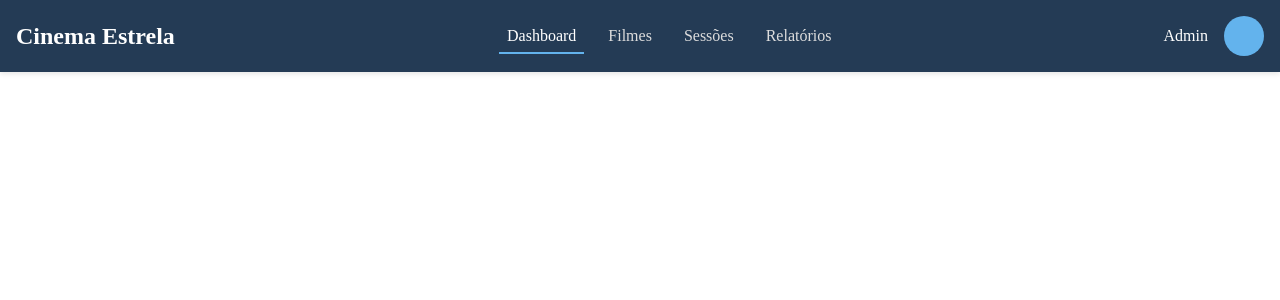
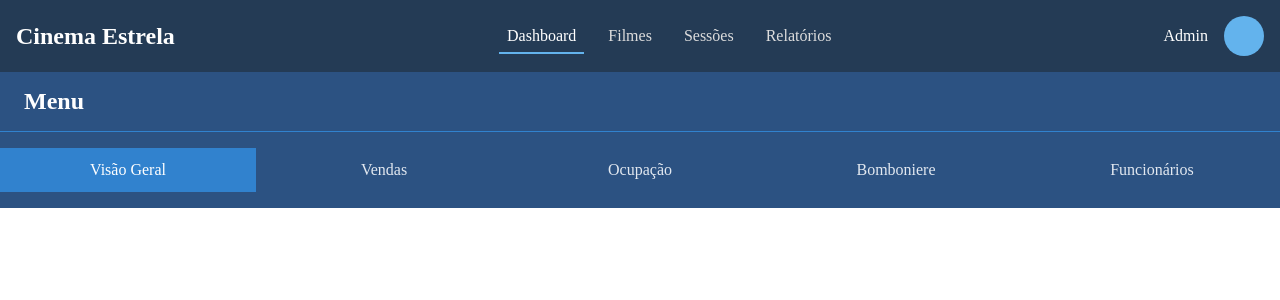
Before and after one commit to VitorArgeri/dashboard-cinema, a Next.js app: page / in a window 1280 px wide. Shown: the top 300 px of the page. Built offline with nearby package versions, Linux system fonts and the light colour scheme.

Commit message:
feat: create sidebar component

```diff
--- a/src/app/page.jsx
+++ b/src/app/page.jsx
@@ -1,10 +1,14 @@
 import Header from "../components/header";
+import Sidebar from "../components/sidebar";
 import styles from "./page.module.css";
 
 export default function Home() {
   return (
     <div>
       <Header />
+      <main className={styles.dashboardContainer}>
+        <Sidebar />
+      </main>
     </div>
   );
 }
--- a/src/app/page.module.css
+++ b/src/app/page.module.css
@@ -3,3 +3,9 @@
   font-weight: bold;
   color: #333;
 }
+
+.dashboardContainer {
+  display: flex;
+  flex: 1;
+  flex-direction: column;
+}
--- /dev/null
+++ b/src/components/sidebar/index.jsx
@@ -0,0 +1,24 @@
+import styles from "./sidebar.module.css";
+
+const Sidebar = () => {
+    return (
+        <div>
+            <section className={styles.sidebar}>
+                <div className={styles.sidebarHeader}>
+                    <h2>Menu</h2>
+                </div>
+                <div className={styles.sidebarMenu}>
+                    <ul>
+                        <li><a href="#" className={styles.active}>Visão Geral</a></li>
+                        <li><a href="#">Vendas</a></li>
+                        <li><a href="#">Ocupação</a></li>
+                        <li><a href="#">Bomboniere</a></li>
+                        <li><a href="#">Funcionários</a></li>
+                    </ul>
+                </div>
+            </section>
+        </div>
+    )
+}
+
+export default Sidebar;
--- /dev/null
+++ b/src/components/sidebar/sidebar.module.css
@@ -0,0 +1,39 @@
+/* Sidebar */
+.sidebar {
+    width: 100%;
+    background-color: #2c5282;
+    color: #fff;
+    padding: 1rem 0;
+  }
+
+  .sidebarHeader {
+    padding: 0 1.5rem 1rem;
+    border-bottom: 1px solid #3182ce;
+  }
+
+  .sidebarMenu ul {
+    list-style: none;
+    margin-top: 1rem;
+    display: flex;
+    flex-wrap: wrap;
+  }
+
+  .sidebarMenu ul li {
+    flex: 1;
+    min-width: 150px;
+  }
+
+  .sidebarMenu ul li a {
+    display: block;
+    padding: 0.8rem 1.5rem;
+    color: #e2e8f0;
+    text-decoration: none;
+    transition: background-color 0.3s;
+    text-align: center;
+  }
+
+  .sidebarMenu ul li a:hover,
+  .sidebarMenu ul li a.active {
+    background-color: #3182ce;
+    color: #fff;
+  }
```
